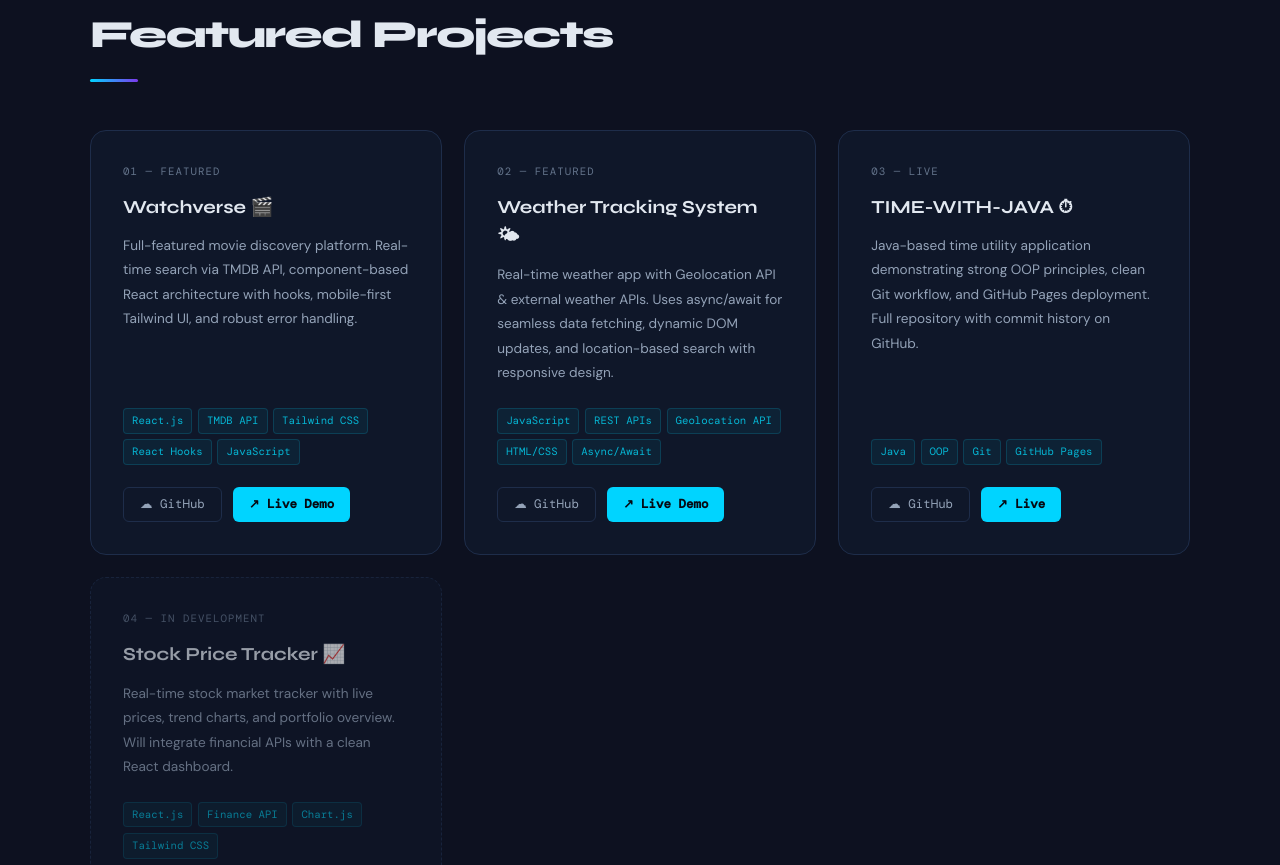
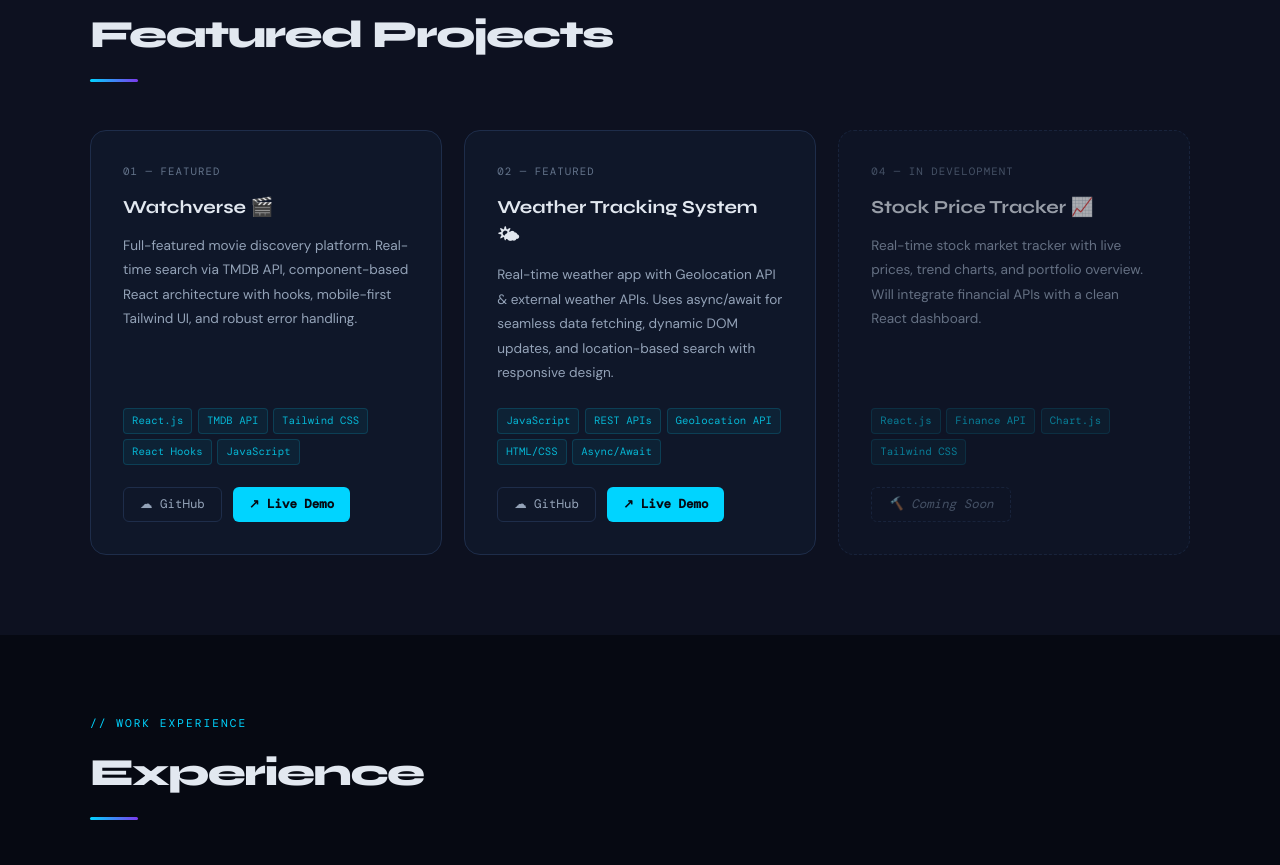
Before and after one commit to Krittish-Barman/portfolio, a plain HTML site: page index.html in a window 1280 px wide. Shown: the part 2400-3265 px from the top of the page. Drawn offline with nearby package versions, Linux system fonts and the light colour scheme; a web font is replaced by a local one.

Commit message:
some change

```diff
--- a/index.html
+++ b/index.html
@@ -355,16 +355,7 @@ footer{background:var(--bg);border-top:1px solid var(--border);padding:2rem;text
           <a href="https://krittish-barman.github.io" target="_blank" class="pbtn live">&#8599; Live Demo</a>
         </div>
       </div>
-      <div class="proj-card">
-        <div class="proj-num">03 &mdash; LIVE</div>
-        <div class="proj-title">TIME-WITH-JAVA &#9201;</div>
-        <p class="proj-desc">Java-based time utility application demonstrating strong OOP principles, clean Git workflow, and GitHub Pages deployment. Full repository with commit history on GitHub.</p>
-        <div class="stack"><span class="tag">Java</span><span class="tag">OOP</span><span class="tag">Git</span><span class="tag">GitHub Pages</span></div>
-        <div class="proj-btns">
-          <a href="https://github.com/Krittish-Barman/TIME-WITH-JAVA" target="_blank" class="pbtn gh">&#9729; GitHub</a>
-          <a href="https://krittish-barman.github.io/TIME-WITH-JAVA/" target="_blank" class="pbtn live">&#8599; Live</a>
-        </div>
-      </div>
+
       <div class="proj-card" style="opacity:0.65;border-style:dashed">
         <div class="proj-num">04 &mdash; IN DEVELOPMENT</div>
         <div class="proj-title">Stock Price Tracker &#128200;</div>
```
